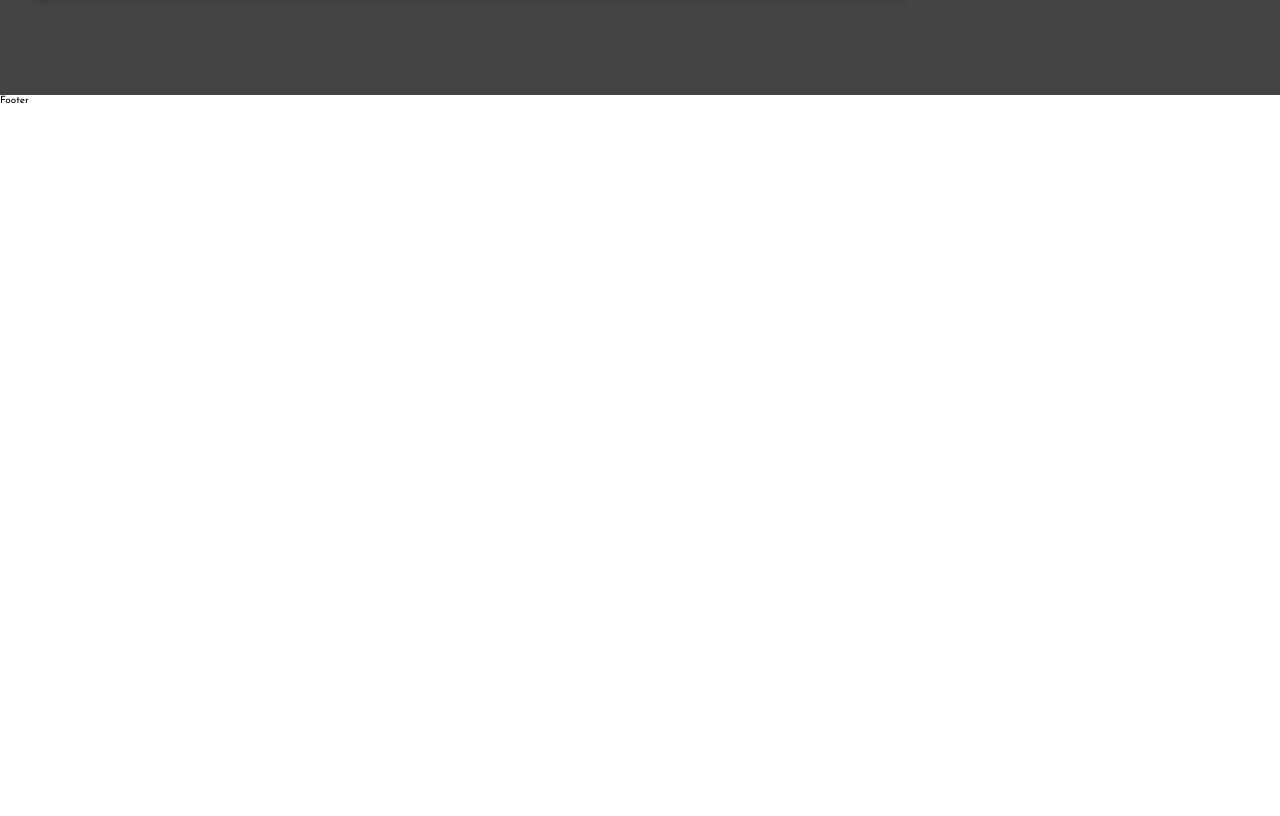
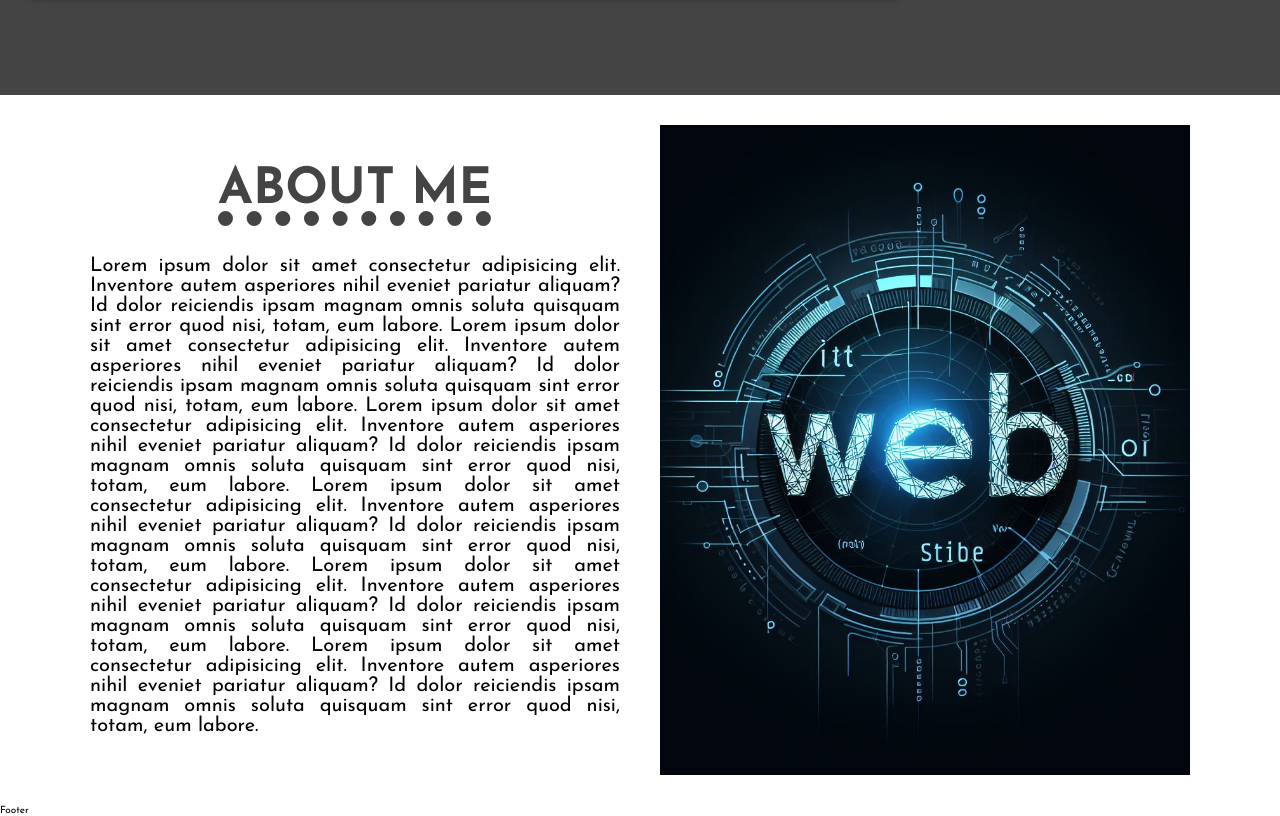
Before and after one commit to WeBstwr/webster_portfolio, a React (Vite) app: page / in a window 1280 px wide. Shown: the part 600-1416 px from the top of the page. Before the commit the page ends 800 px from the top, so only its background shows below. Built offline with nearby package versions, Linux system fonts and the light colour scheme.

Commit message:
create about section
I have created the about section

```diff
--- /dev/null
+++ b/src/components/Title/Title.jsx
@@ -0,0 +1,8 @@
+import React from "react";
+import "./title.css";
+
+function Title({ text }) {
+  return <h2 className="title">{text}</h2>;
+}
+
+export default Title;
--- /dev/null
+++ b/src/components/Title/title.css
@@ -0,0 +1,10 @@
+.title {
+  text-align: center;
+  font-size: 5rem;
+  text-transform: uppercase;
+  text-decoration: underline;
+  color: var(--first-color);
+  text-decoration-color: var(--first-color);
+  text-decoration-style: dotted;
+  text-decoration-thickness: 15px;
+}
--- /dev/null
+++ b/src/pages/Explore/About/About.jsx
@@ -0,0 +1,42 @@
+import React from "react";
+import "./about.css";
+import Title from "../../../components/Title/Title";
+import johnDoeImg from "../../../assets/about-dummy-img.jpg";
+
+function About() {
+  return (
+    <div id="about" className="about-section">
+      <div className="about-textbox">
+        <div className="about-textbox-title">
+          <Title text="about me" />
+        </div>
+        <p className="about-textbox__text">
+          Lorem ipsum dolor sit amet consectetur adipisicing elit. Inventore
+          autem asperiores nihil eveniet pariatur aliquam? Id dolor reiciendis
+          ipsam magnam omnis soluta quisquam sint error quod nisi, totam, eum
+          labore. Lorem ipsum dolor sit amet consectetur adipisicing elit.
+          Inventore autem asperiores nihil eveniet pariatur aliquam? Id dolor
+          reiciendis ipsam magnam omnis soluta quisquam sint error quod nisi,
+          totam, eum labore. Lorem ipsum dolor sit amet consectetur adipisicing
+          elit. Inventore autem asperiores nihil eveniet pariatur aliquam? Id
+          dolor reiciendis ipsam magnam omnis soluta quisquam sint error quod
+          nisi, totam, eum labore. Lorem ipsum dolor sit amet consectetur
+          adipisicing elit. Inventore autem asperiores nihil eveniet pariatur
+          aliquam? Id dolor reiciendis ipsam magnam omnis soluta quisquam sint
+          error quod nisi, totam, eum labore. Lorem ipsum dolor sit amet
+          consectetur adipisicing elit. Inventore autem asperiores nihil eveniet
+          pariatur aliquam? Id dolor reiciendis ipsam magnam omnis soluta
+          quisquam sint error quod nisi, totam, eum labore. Lorem ipsum dolor
+          sit amet consectetur adipisicing elit. Inventore autem asperiores
+          nihil eveniet pariatur aliquam? Id dolor reiciendis ipsam magnam omnis
+          soluta quisquam sint error quod nisi, totam, eum labore.
+        </p>
+      </div>
+      <div className="about-image-wrapper">
+        <img src={johnDoeImg} alt="john doe" className="about__image" />
+      </div>
+    </div>
+  );
+}
+
+export default About;
--- /dev/null
+++ b/src/pages/Explore/About/about.css
@@ -0,0 +1,42 @@
+.about-section {
+  max-width: 1100px;
+  margin: 3rem auto;
+  display: grid;
+  grid-template-columns: 1fr 1fr;
+  gap: 4rem;
+}
+
+@media screen and (max-width: 50em) {
+  .about-section {
+    display: flex;
+    flex-direction: column;
+    justify-content: center;
+    align-items: center;
+    padding: 2rem;
+  }
+}
+
+.about-textbox {
+  display: flex;
+  flex-direction: column;
+  justify-content: center;
+  align-items: center;
+  gap: 4rem;
+}
+
+.about-textbox__text {
+  font-size: 2rem;
+  text-align: justify;
+  justify-content: center;
+}
+
+.about-image-wrapper {
+  height: 65rem;
+}
+
+.about__image {
+  width: 100%;
+  height: 100%;
+  display: block;
+  object-fit: cover;
+}
--- a/src/pages/Explore/Explore.jsx
+++ b/src/pages/Explore/Explore.jsx
@@ -1,10 +1,12 @@
 import React from "react";
 import Hero from "./Hero/Hero";
+import About from "./About/About";
 
 function Explore() {
   return (
     <>
       <Hero />
+      <About />
     </>
   );
 }
```
Also changed, not shown: src/assets/about-dummy-img.jpg (added).
